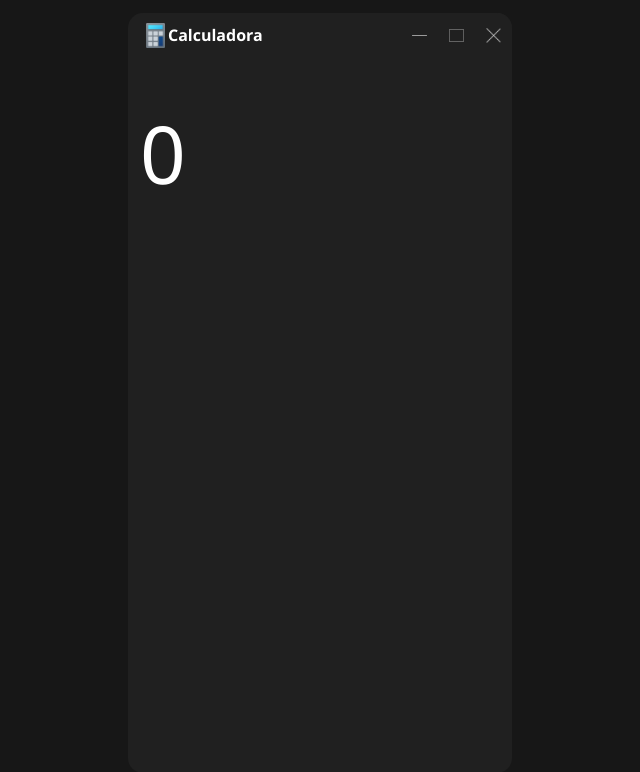
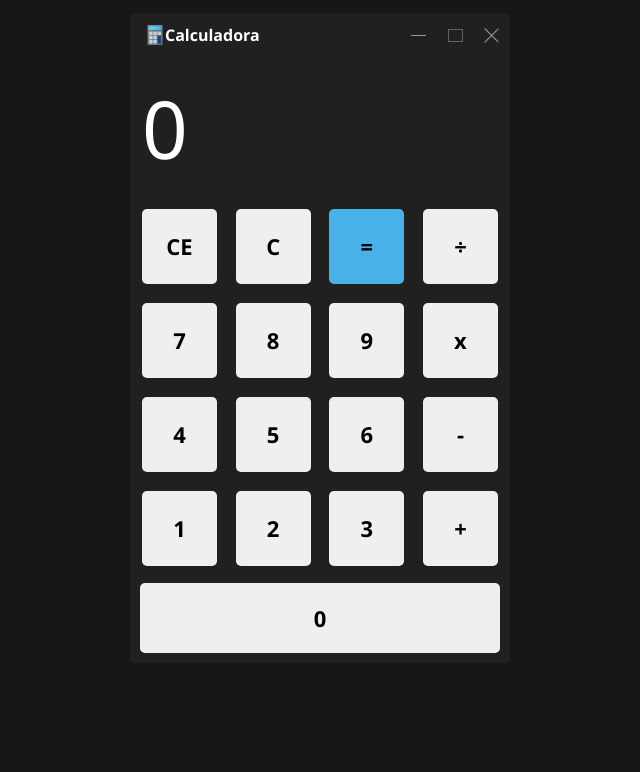
Before and after one commit to Victorcassiano/desenvolvimento-web-aulas, a PHP site: page / in a window 1280 px wide. Shown: the top 772 px of the page, without its empty margins (320-960 px from the left). Run offline with PHP 8.4, Linux system fonts and the light colour scheme.

Commit message:
Adicionado botões

```diff
--- a/Aula/public/css/styles.css
+++ b/Aula/public/css/styles.css
@@ -23,13 +23,13 @@ body {
 .ContainerCalc {
     display: flex;
     flex-direction: column;
-    width: 30%;
-    height: 95vh;
+    width: 380px;
+    height: 650px;
     margin-top: 1%;
 
     background-color: #202020;
 
-    border-radius: 15px;
+    border-radius: 5px;
 }
 
 .HeaderWindows {
@@ -75,7 +75,6 @@ body {
     border: none;
 
     background-color: #202020;
-    cursor: pointer;
 }
 
 .HeaderWindows #buttonshead button:hover {
@@ -83,7 +82,7 @@ body {
 }
 
 .HeaderWindows #buttonshead button:last-child {
-    border-radius: 0 15px 0 0;
+    border-radius: 0 5px 0 0;
 }
 
 .HeaderWindows #buttonshead #close:hover {
@@ -93,6 +92,7 @@ body {
 
 .Display {
     display: flex;
+    flex: 1;
     flex-direction: row;
     justify-content: flex-end;
     align-items: center;
@@ -145,3 +145,57 @@ body {
     }
 
 }
+
+.ContainerButtonsOptions {
+    display: flex;
+    flex: 1.5;
+    flex-direction: column;
+    justify-content: flex-end;
+    align-items: flex-start;
+
+    padding: 10px 10px;
+
+    margin-top: 0px;
+}
+
+.ContainerButtonsOptions #row {
+    display: flex;
+    width: 100%;
+    flex-direction: row;
+    justify-content: space-between;
+    align-items: center;
+
+    margin-bottom: 15px;
+}
+
+.ContainerButtonsOptions #buttonzero {
+    width: 100%;
+    height: 70px;
+    align-self: center;
+    border-radius: 5px;
+    border: none;
+    font-size: 22px;
+    font-weight: 600;
+
+    cursor: pointer;
+}
+
+.ButtonsOptions {
+    width: 75px;
+    height: 75px;
+    margin: 2px;
+    border-radius: 5px;
+
+    font-size: 22px;
+    font-weight: 600;
+    border: none;
+    cursor: pointer;
+}
+
+.ButtonsOptions:hover {
+    background-color: #d9d9d9;
+}
+
+.ContainerButtonsOptions #buttonzero:hover {
+    background-color: #d9d9d9;
+}
--- a/Aula/public/index.html
+++ b/Aula/public/index.html
@@ -5,7 +5,7 @@
     <meta charset="UTF-8">
     <meta http-equiv="X-UA-Compatible" content="IE=edge">
     <meta name="viewport" content="width=device-width, initial-scale=1.0">
-    <title>Aula 01</title>
+    <title>Aula 01 - Calculadora</title>
     <link href="css/styles.css" rel="stylesheet">
     <script type="text/javascript" src="./js/script.js"></script>
 </head>
@@ -14,7 +14,7 @@
     <div class="ContainerCalc">
         <div class="HeaderWindows">
             <div id="logoandtitle">
-                <img src="./assets/logo.png" alt="icone" width="25px" height="25px" />
+                <img src="./assets/logo.png" alt="icone" width="20px" height="20px" />
                 <span>Calculadora</span>
             </div>
             <div id="buttonshead">
@@ -28,6 +28,34 @@
             <input value="0" inputmode='none' />
         </div>
 
+        <div class="ContainerButtonsOptions">
+            <div id="row">
+                <button class="ButtonsOptions">CE</button>
+                <button class="ButtonsOptions">C</button>
+                <button class="ButtonsOptions" style="background-color: #47b1e8;">=</button>
+                <button class="ButtonsOptions">÷</button>
+            </div>
+            <div id="row">
+                <button class="ButtonsOptions">7</button>
+                <button class="ButtonsOptions">8</button>
+                <button class="ButtonsOptions">9</button>
+                <button class="ButtonsOptions">x</button>
+            </div>
+            <div id="row">
+                <button class="ButtonsOptions">4</button>
+                <button class="ButtonsOptions">5</button>
+                <button class="ButtonsOptions">6</button>
+                <button class="ButtonsOptions">-</button>
+            </div>
+            <div id="row">
+                <button class="ButtonsOptions">1</button>
+                <button class="ButtonsOptions">2</button>
+                <button class="ButtonsOptions">3</button>
+                <button class="ButtonsOptions">+</button>
+            </div>
+            <button id="buttonzero">0</button>
+        </div>
+
     </div>
 </body>
 
```
